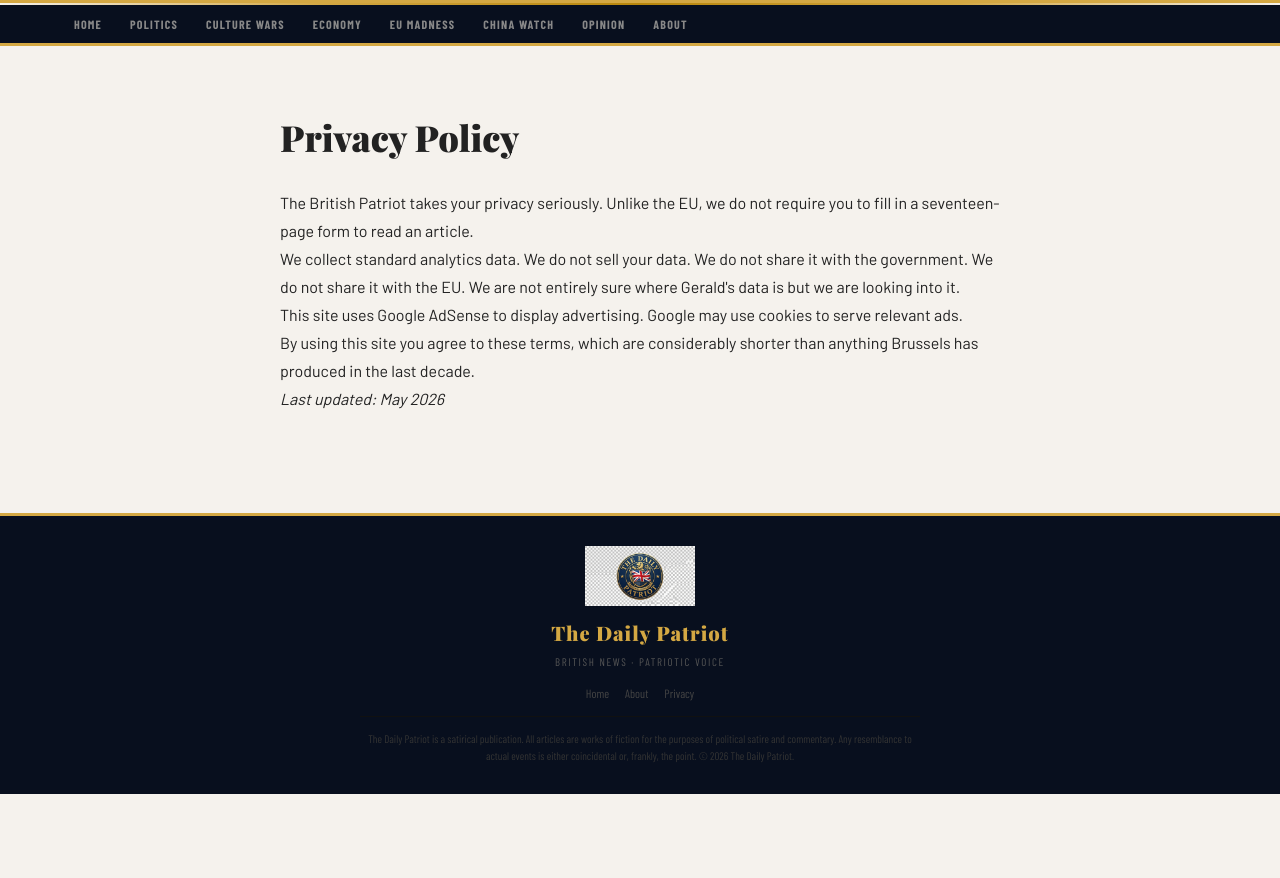
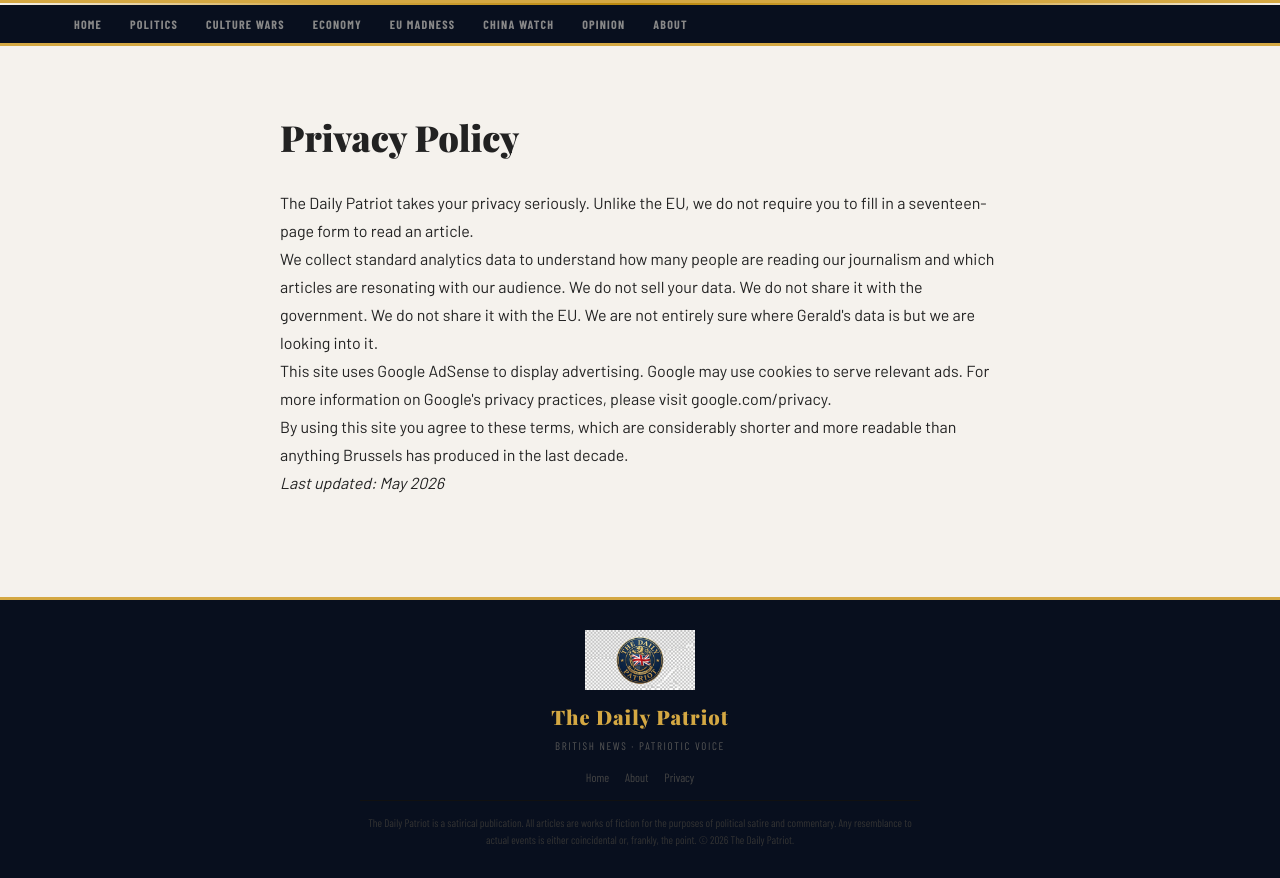
Before and after one commit to matt-palmer999/britishpatriots, a Jekyll site: the page built from privacy.md, in a window 1280 px wide. Shown: the part 188-1066 px from the top of the page. Built offline with Jekyll 4.4.1, drawn with Linux system fonts in a browser that asks for light colours; some web fonts are replaced; before the commit the page ends 982 px from its top, so only the background shows below that.

Commit message:
Add files via upload

```diff
--- a/privacy.md
+++ b/privacy.md
@@ -4,11 +4,18 @@ title: Privacy Policy
 ---
 <div class="container">
 <div style="max-width:720px;margin:40px auto;font-size:16px;line-height:1.75;color:#222;">
+
 <h2 style="font-family:'Playfair Display',serif;font-weight:900;font-size:36px;margin-bottom:20px;">Privacy Policy</h2>
-<p>The British Patriot takes your privacy seriously. Unlike the EU, we do not require you to fill in a seventeen-page form to read an article.</p>
-<p>We collect standard analytics data. We do not sell your data. We do not share it with the government. We do not share it with the EU. We are not entirely sure where Gerald's data is but we are looking into it.</p>
-<p>This site uses Google AdSense to display advertising. Google may use cookies to serve relevant ads.</p>
-<p>By using this site you agree to these terms, which are considerably shorter than anything Brussels has produced in the last decade.</p>
+
+<p>The Daily Patriot takes your privacy seriously. Unlike the EU, we do not require you to fill in a seventeen-page form to read an article.</p>
+
+<p>We collect standard analytics data to understand how many people are reading our journalism and which articles are resonating with our audience. We do not sell your data. We do not share it with the government. We do not share it with the EU. We are not entirely sure where Gerald's data is but we are looking into it.</p>
+
+<p>This site uses Google AdSense to display advertising. Google may use cookies to serve relevant ads. For more information on Google's privacy practices, please visit google.com/privacy.</p>
+
+<p>By using this site you agree to these terms, which are considerably shorter and more readable than anything Brussels has produced in the last decade.</p>
+
 <p><em>Last updated: May 2026</em></p>
+
 </div>
 </div>
```
